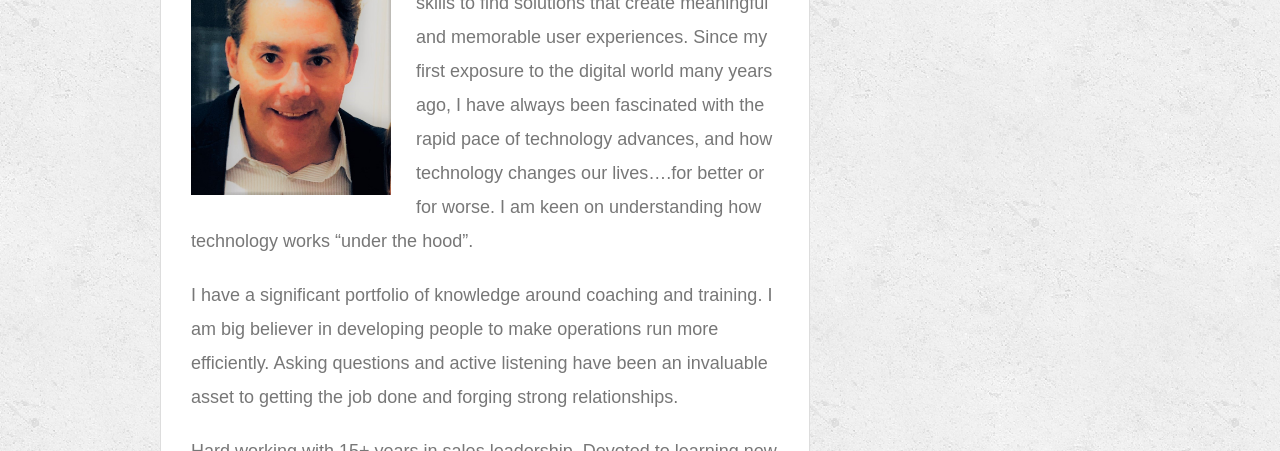
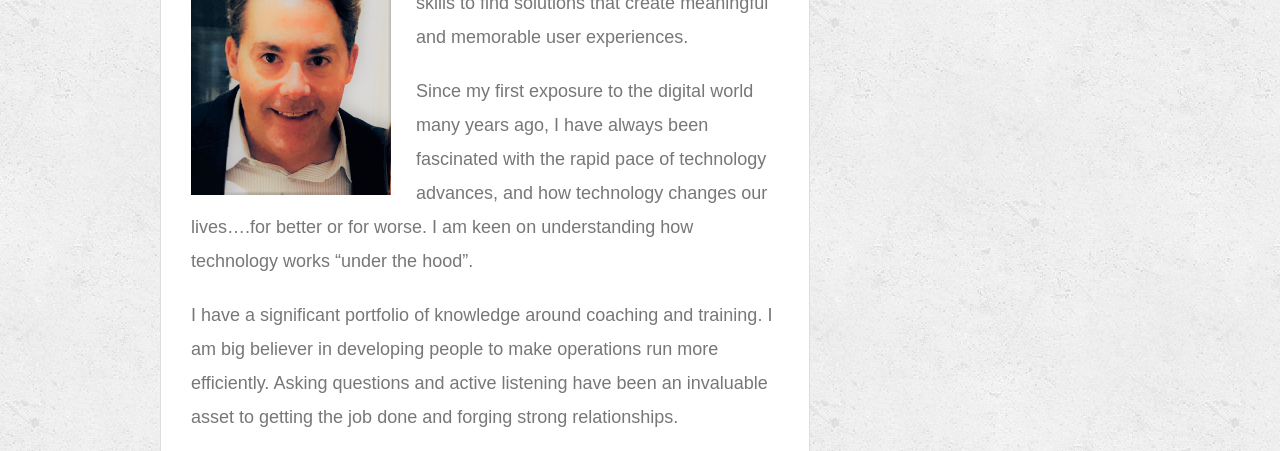
Before and after one commit to Mjohnwright/MWright-Portfolio, a plain HTML site: page index.html in a window 1280 px wide. Shown: the part 335-786 px from the top of the page. Drawn offline with Linux system fonts and the light colour scheme.

Commit message:
changes under the hood

```diff
--- a/index.html
+++ b/index.html
@@ -30,8 +30,9 @@
         <img src="Assets/images/bio-image.jpg" class="auth-image" alt="Portrait">
 
         <p>My name is Matthew and I enjoy web development projects where I can apply
-          my skills to find solutions that create meaningful and memorable user experiences. Since my
-          first exposure to the digital world many years ago, I have always been fascinated with the
+          my skills to find solutions that create meaningful and memorable user experiences.</p>
+
+          <p>Since my first exposure to the digital world many years ago, I have always been fascinated with the
           rapid pace of technology advances, and how technology changes our lives….for better or for
           worse. I am keen on understanding how technology works “under the hood”.</p>
 
```
